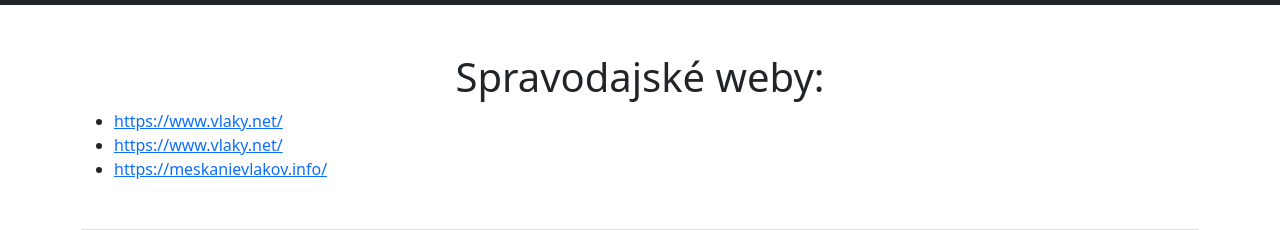
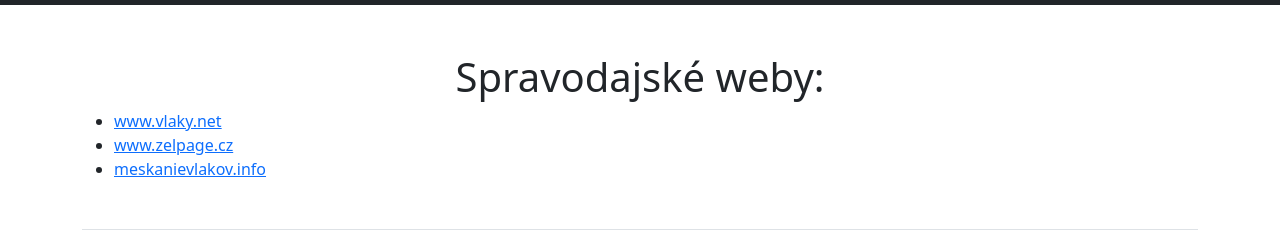
Before and after one commit to StronglyHoldTV/stanka-inf, a website: page s.html in a window 1280 px wide. Shown: the part 51-281 px from the top of the page. Drawn offline with nearby package versions, Linux system fonts and the light colour scheme.

Commit message:
2 files modified

```diff
--- a/s.html
+++ b/s.html
@@ -110,15 +110,13 @@
       <h1 class="text-center">Spravodajské weby:</h1>
       <ul>
         <li>
-          <a href="https://www.vlaky.net/">https://www.vlaky.net/</a>
+          <a href="https://www.vlaky.net/">www.vlaky.net</a>
         </li>
         <li>
-          <a href="https://www.vlaky.net/">https://www.vlaky.net/</a>
+          <a href="https://www.zelpage.cz/?lang=sk">www.zelpage.cz</a>
         </li>
         <li>
-          <a href="https://meskanievlakov.info/"
-            >https://meskanievlakov.info/</a
-          >
+          <a href="https://meskanievlakov.info/">meskanievlakov.info</a>
         </li>
       </ul>
     </div>
```
Also changed, not shown: contact.html (+3 -0 lines).
